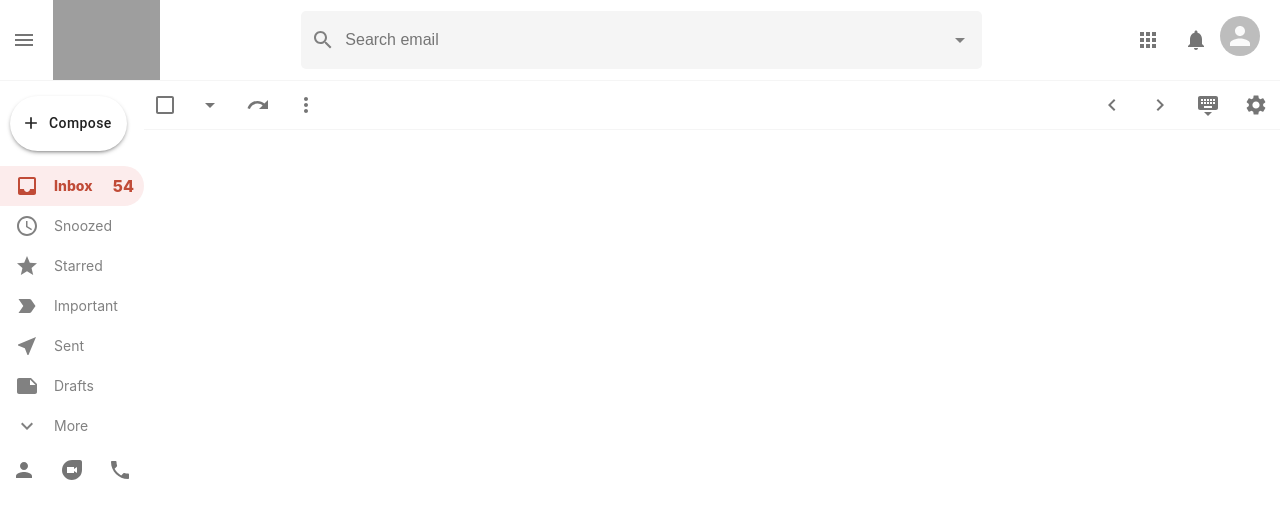
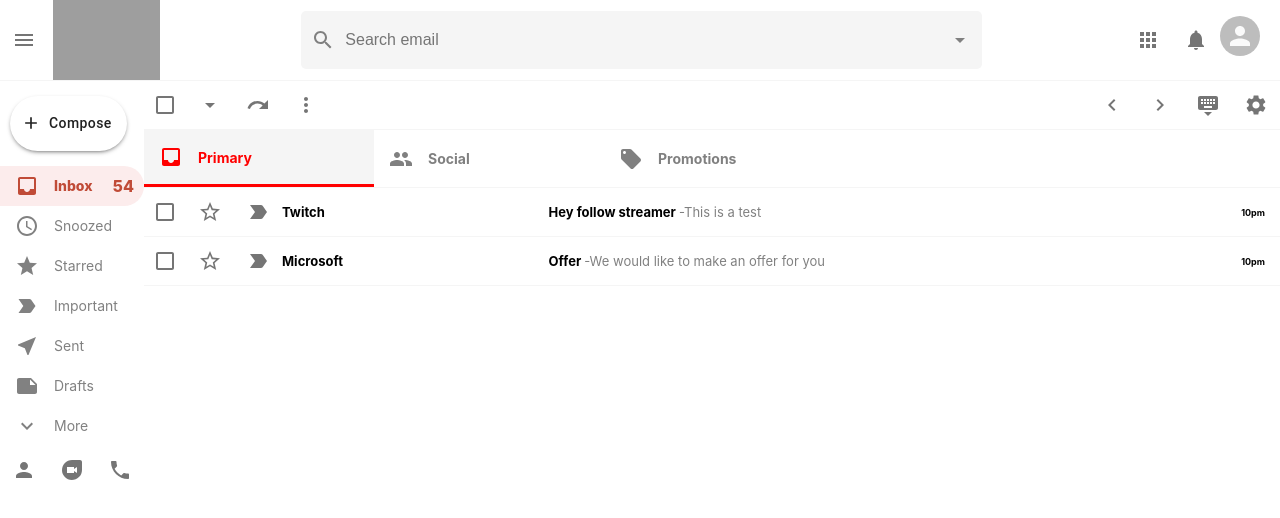
Before and after one commit to azamatbekmurat/email-app, a React (Create React App) app: page / in a window 1280 px wide. Shown: the top 518 px of the page. Built offline with nearby package versions, Linux system fonts and the light colour scheme; grey boxes are pictures that could not be loaded.

Commit message:
modify EmailList component

```diff
--- a/src/components/emailList/EmailList.css
+++ b/src/components/emailList/EmailList.css
@@ -12,3 +12,12 @@
   background-color: white;
   z-index: 999;
 }
+
+.emailList__sections {
+  position: sticky;
+  top: 0;
+  display: flex;
+  border-bottom: 1px solid whitesmoke;
+  background-color: white;
+  z-index: 999;
+}
--- a/src/components/emailList/EmailList.jsx
+++ b/src/components/emailList/EmailList.jsx
@@ -1,14 +1,18 @@
 import React from 'react'
 import "./EmailList.css"
 import { Checkbox, IconButton } from "@material-ui/core"
+import Section from '../section/Section';
+import EmailRow from '../emailRow/EmailRow';
 import ArrowDropDownIcon from '@material-ui/icons/ArrowDropDown';
 import RedoIcon from '@material-ui/icons/Redo';
 import MoreVertIcon from '@material-ui/icons/MoreVert';
-
 import ChevronLeftIcon from '@material-ui/icons/ChevronLeft';
 import ChevronRightIcon from '@material-ui/icons/ChevronRight';
 import KeyboardHideIcon from '@material-ui/icons/KeyboardHide';
 import SettingsIcon from '@material-ui/icons/Settings';
+import InboxIcon from '@material-ui/icons/Inbox';
+import PeopleIcon from '@material-ui/icons/People';
+import LocalOfferIcon from '@material-ui/icons/LocalOffer';
 
 function EmailList() {
     return (
@@ -42,7 +46,28 @@
                 </div>
             </div>
 
-            <div className="emailList__sections"></div>
+            <div className="emailList__sections">
+                <Section Icon={InboxIcon} title="Primary" color="red" selected />
+                <Section Icon={PeopleIcon} title="Social" color="#1A73E8" />
+                <Section Icon={LocalOfferIcon} title="Promotions" color="green" />
+
+            </div>
+
+            <div className="emailList__list">
+                <EmailRow
+                    title="Twitch"
+                    subject="Hey follow streamer"
+                    description="This is a test"
+                    time="10pm"
+                />
+                <EmailRow
+                    title="Microsoft"
+                    subject="Offer"
+                    description="We would like to make an offer for you"
+                    time="10pm"
+                />
+
+            </div>
 
         </div>
     )
```
